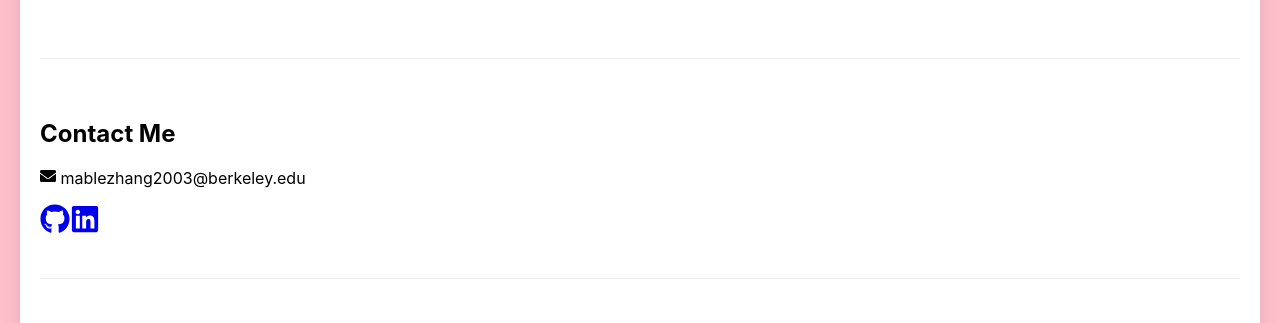
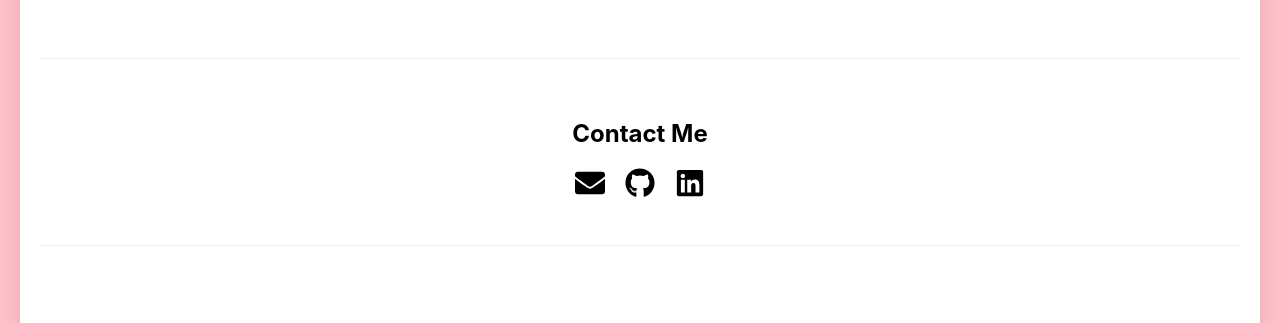
Before and after one commit to mablezhang2003/mablezhang2003.github.io, a React (Create React App) app: page / in a window 1280 px wide. Shown: the part 1601-1924 px from the top of the page. Built offline with nearby package versions, Linux system fonts and the light colour scheme; the HTML template or start-up script is replaced by a standard one.

Commit message:
Alignment.js

```diff
--- a/src/components/Contact.js
+++ b/src/components/Contact.js
@@ -1,19 +1,45 @@
-import React from 'react';
-import { FaGithub, FaLinkedin, FaEnvelope } from 'react-icons/fa';
+import { FaEnvelope, FaGithub, FaLinkedin } from "react-icons/fa";
 
 function Contact() {
+  const rowStyle = {
+    display: "flex",
+    justifyContent: "center",
+    alignItems: "center",
+    gap: "20px",
+    marginTop: "10px",
+  };
+
+  const iconStyle = {
+    color: "black",
+    textDecoration: "none",
+    fontSize: "30px",
+    transition: "transform 0.2s ease",
+  };
+
   return (
-        <section id="contact">
+    <section id="contact" style={{ textAlign: "center" }}>
       <h2>Contact Me</h2>
-            <p>
-                <FaEnvelope /> mablezhang2003@berkeley.edu
-            </p>
-            <div className="social-links">
-                <a href="https://github.com/mablezhang2003" className="social-link" target="_blank" rel="noopener noreferrer">
-                    <FaGithub size={30} />
+      <div style={rowStyle}>
+        <a href="mailto:mablezhang2003@berkeley.edu" style={iconStyle} title="Email">
+          <FaEnvelope />
         </a>
-                <a href="https://www.linkedin.com/in/mablezhang/" className="social-link" target="_blank" rel="noopener noreferrer">
-                    <FaLinkedin size={30} />
+        <a
+          href="https://github.com/mablezhang2003"
+          style={iconStyle}
+          target="_blank"
+          rel="noopener noreferrer"
+          title="GitHub"
+        >
+          <FaGithub />
+        </a>
+        <a
+          href="https://www.linkedin.com/in/mablezhang/"
+          style={iconStyle}
+          target="_blank"
+          rel="noopener noreferrer"
+          title="LinkedIn"
+        >
+          <FaLinkedin />
         </a>
       </div>
     </section>
```
Lines whose indentation alone changed are shown as unchanged.
